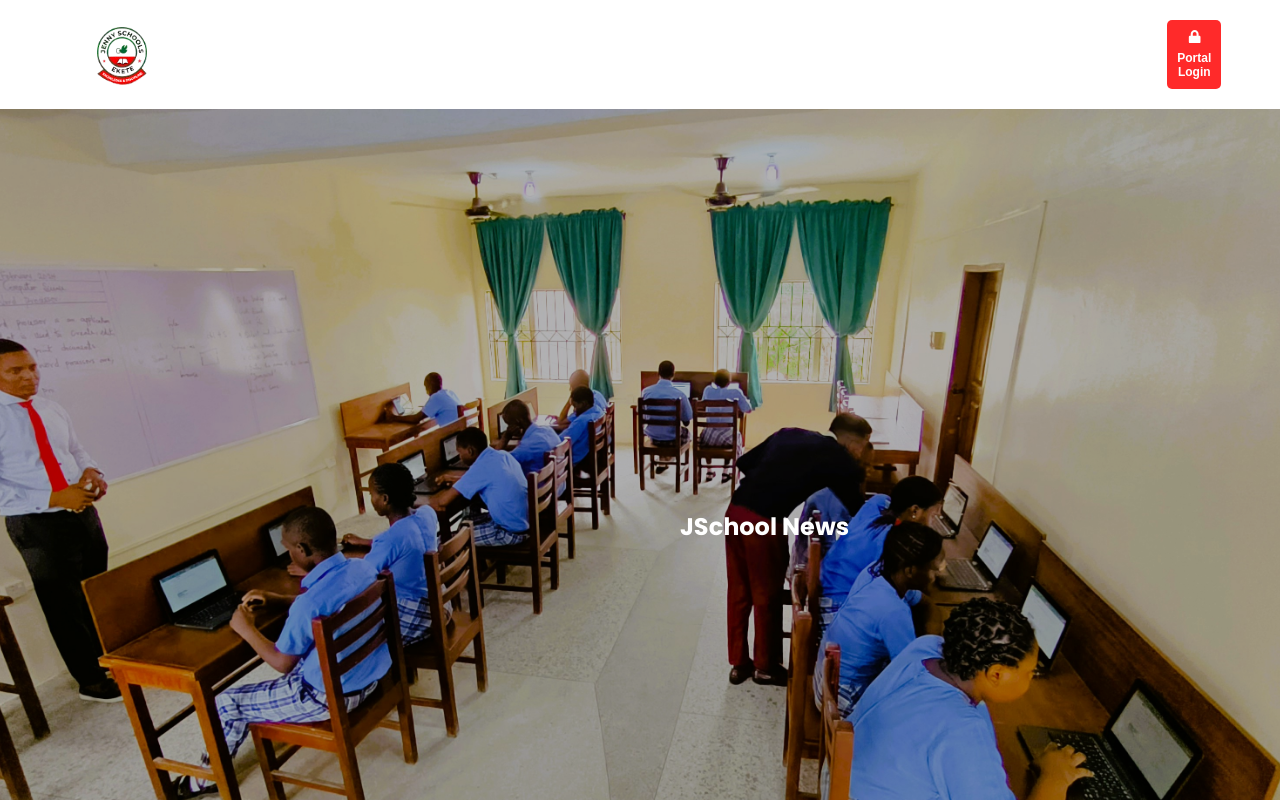
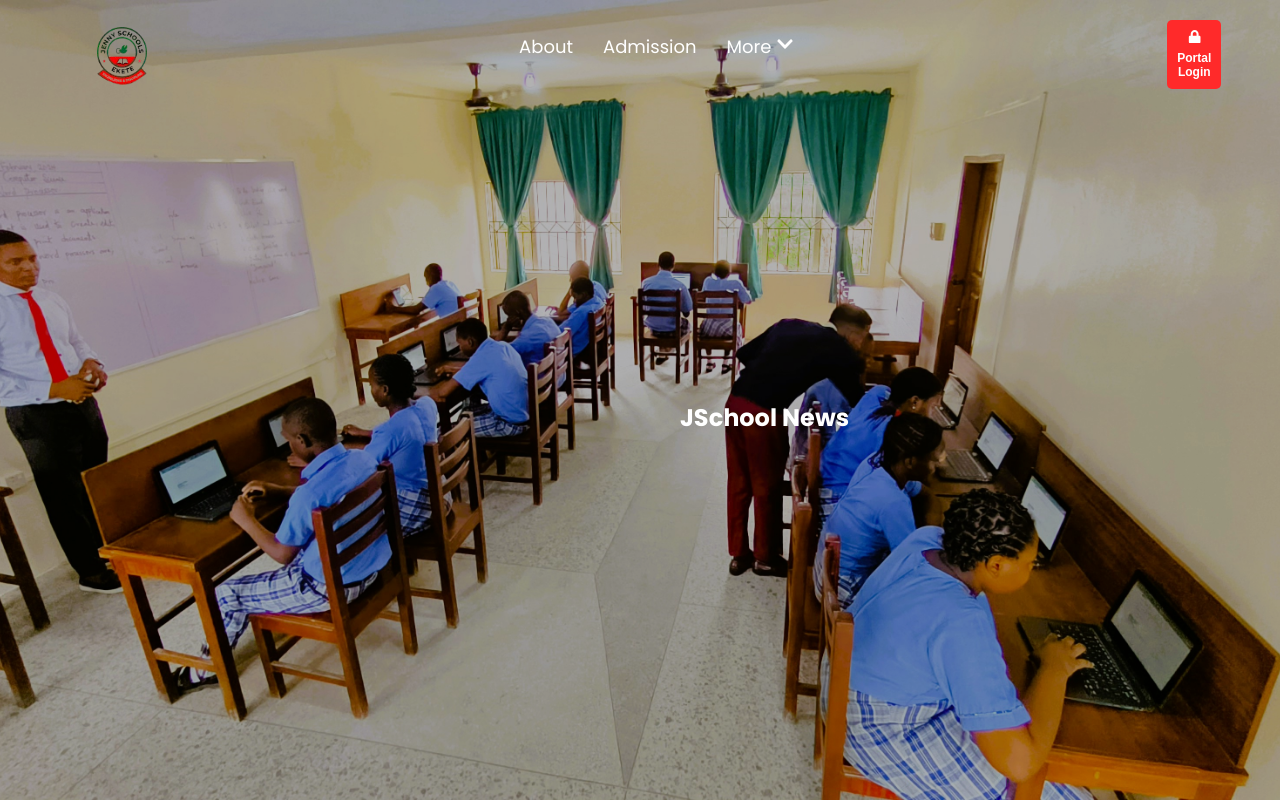
Before and after one commit to Lampnet-Technologies/jschool, a React (Vite) app: page /news in a window 1280 px wide. Shown: the top 800 px of the page. Built offline with nearby package versions, Linux system fonts and the light colour scheme; no server answers.

Commit message:
commit changes

```diff
--- a/src/css/index.css
+++ b/src/css/index.css
@@ -113,13 +113,13 @@ textarea {
 }
 
 /* Header styling */
-/* .header--wrapper {
+.header--wrapper {
   position: fixed;
   background: transparent;
   width: 100%;
   top: 0;
   z-index: 9;
-} */
+}
 .header {
   margin-top: -10px;
 }
```
